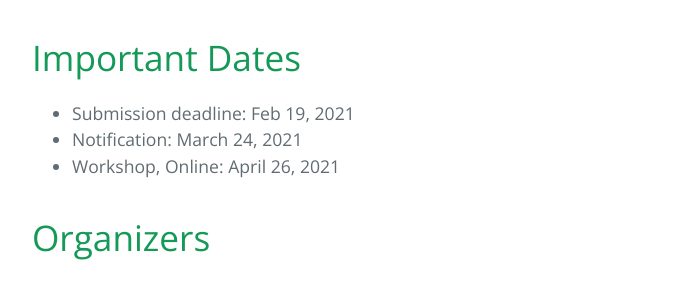
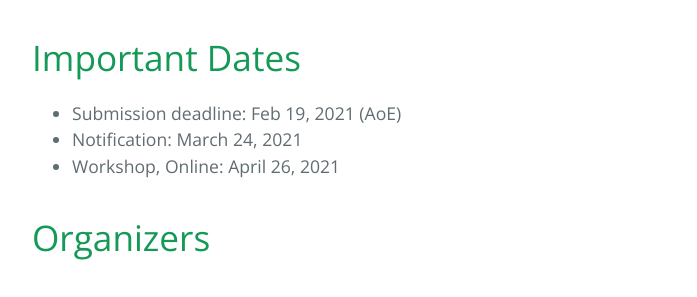
Before and after one commit to nacrooks/eurodw21.github.io, a Jekyll site: the page built from index.md, in a window 1280 px wide and 900 px high, scrolled down 2283 px. Shown: the part 159-456 px from the top of the window, without its empty margins (192-889 px from the left). Built offline with Jekyll 4.4.1, drawn with Linux system fonts in a browser that asks for light colours.

Commit message:
added time

```diff
--- a/index.md
+++ b/index.md
@@ -62,7 +62,7 @@ In addition, please include the following information in your submission form:
 
 # Important Dates
 
-- Submission deadline: Feb 19, 2021
+- Submission deadline: Feb 19, 2021 (AoE)
 - Notification: March 24, 2021
 - Workshop, Online: April 26, 2021
 
```
